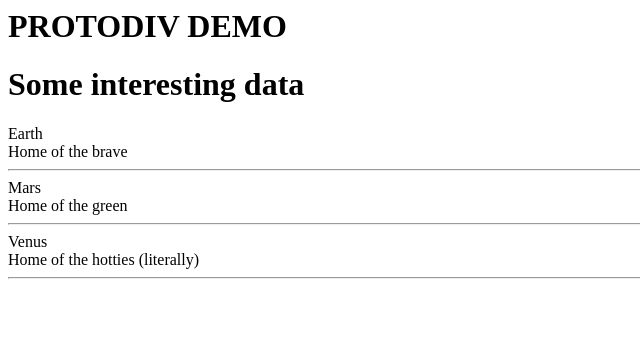
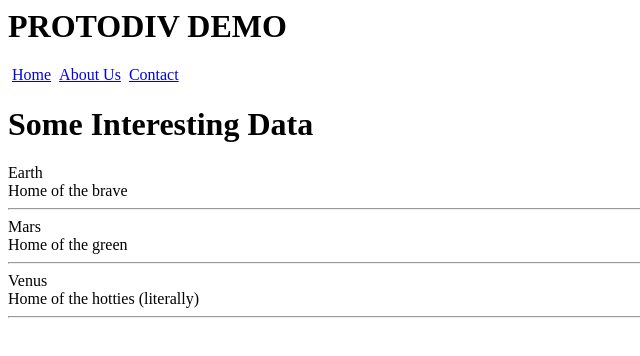
Before and after one commit to sleeplessinc/protodiv, a plain HTML site: page protodiv.html in a window 1280 px wide. Shown: the whole page, without its empty margins (0-640 px from the left). Drawn offline with Linux system fonts and the light colour scheme.

Commit message:
bug fixes

```diff
--- a/protodiv.html
+++ b/protodiv.html
@@ -1,11 +1,18 @@
 <html>
 	<body>
-		<div>
+
+
+		<div> <!-- this is just to provide a parent.  not ideal to be sure. -->
 			<div id=header>
 				<h1 id=title></h1>
 			</div>
 		</div>
-		<h1>Some interesting data</h1>
+
+		<div id=menu>
+			<span id=menuitem>&nbsp;<a href="/__page__">__label__</a>&nbsp;</span>
+		</div>
+
+		<h1>Some Interesting Data</h1>
 		<div id=container>
 			<div id=protodiv>
 				<div class=heading>[heading]</div>
@@ -14,30 +21,48 @@
 				<hr>
 			</div>
 		</div>
+
+
 	</body>
 	<script src=protodiv.js></script>
 	<script>
+
+		var pd
+
+		// just a single set of substitutions using one json object
 		var hdata = {"#title": "PROTODIV DEMO"}
+		pd = new ProtoDiv("header")
+		pd.substitute(hdata)
+
+
+		// structure of html irrelevant.  only the injection points matter.
+		var menudata = [
+			{page: "", label:"Home", },
+			{page: "about.html", label:"About Us", },
+			{page: "contact.html", label:"Contact", },
+		]
+		pd = new ProtoDiv("menuitem")
+		pd.replicate(menudata)
+
+
+		// a repeating set of substitutions using an array of json objects
 		var data = [
 			{".heading": "General", "name":"Washington", ".when":"Jul 4, 1776"},
 			{".heading": "Sailer", "name":"Columbus", },
 			{".heading": "Hottie", "name":"Nightingale", },
 		]
+		pd = new ProtoDiv("protodiv")
+		pd.replicate(data)
+
+
+		// demonstrating clearing and inserting new data.
 		var data2 = [
 			{".heading": "Earth", "name":"Home of the brave", ".when":""},
 			{".heading": "Mars", "name":"Home of the green", ".when":""},
 			{".heading": "Venus", "name":"Home of the hotties (literally)", ".when":""},
 		]
-
-		// just a single set of substitutions using one json object
-		var hpd = new ProtoDiv("header")
-		hpd.substitute(hdata)
-
-		// a repeating set of substitutions using an array of json objects
-		var pd = new ProtoDiv("protodiv")
-		pd.replicate(data)
 		setTimeout(function() {
-			pd.clear().replicate(data2)		// demonstrating clearing and inserting new data.
+			pd.clear().replicate(data2)
 		}, 2000)
 
 
```
